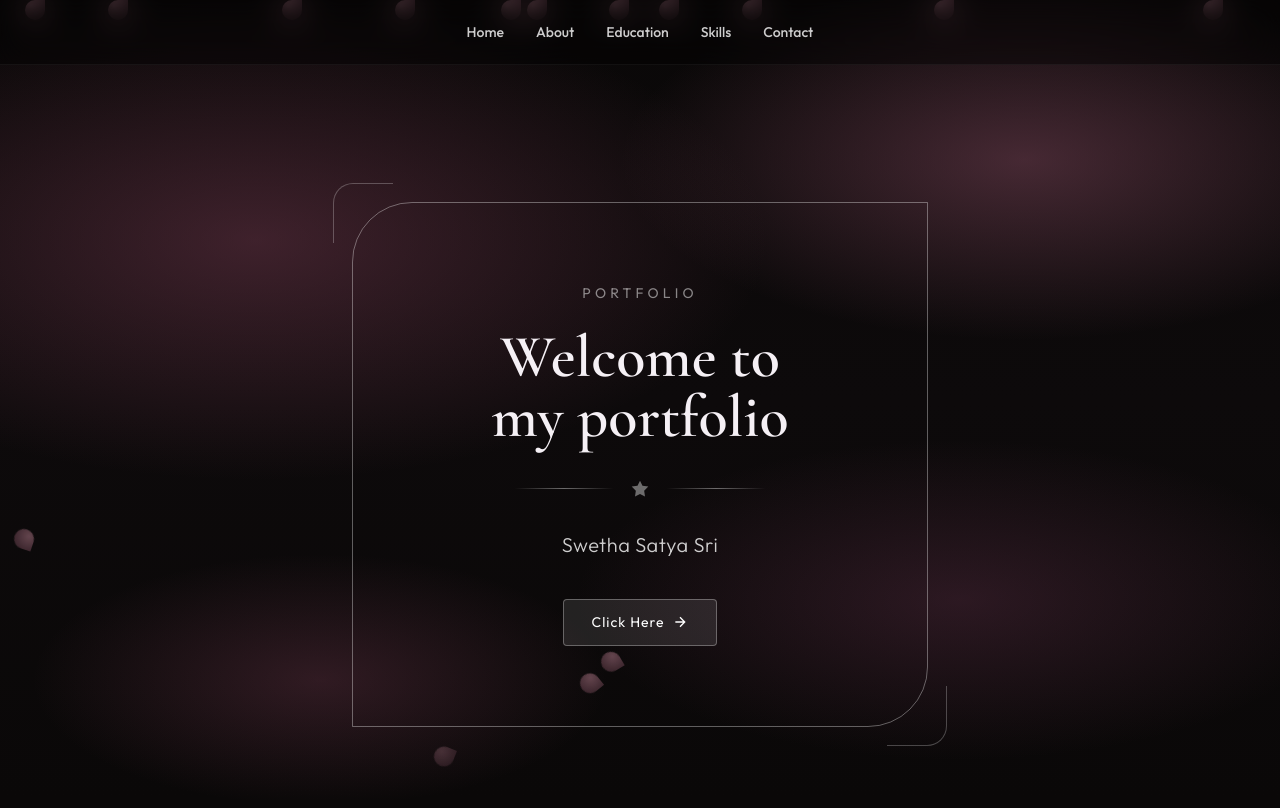
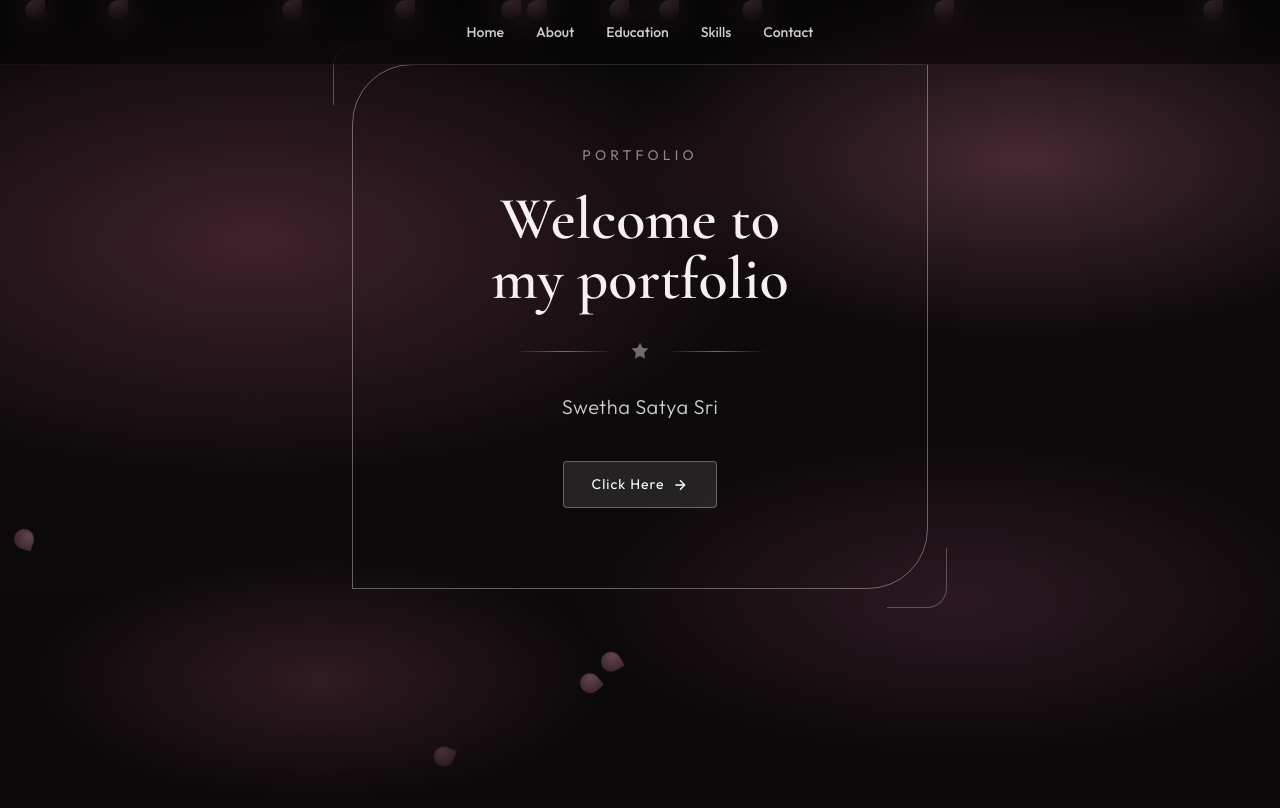
Before and after one commit to Swethach555/portfolio2, a plain HTML site: page index.html in a window 1280 px wide. Drawn offline with nearby package versions, Linux system fonts and the light colour scheme.

Commit message:
Update index.html

```diff
--- a/index.html
+++ b/index.html
@@ -3,7 +3,7 @@
 <head>
   <meta charset="UTF-8">
   <meta name="viewport" content="width=device-width, initial-scale=1.0">
-  <title>Swetha Satya Sri | Portfolio</title>
+  <title>Swetha Satya Sri | portfolio</title>
   <script src="https://cdn.tailwindcss.com"></script>
   <link rel="preconnect" href="https://fonts.googleapis.com">
   <link rel="preconnect" href="https://fonts.gstatic.com" crossorigin>
@@ -114,11 +114,11 @@
       opacity: 1;
       flex-direction: column;
       align-items: center;
-      justify-content: center;
+      justify-content: flex-start;
       width: 100%;
       /* Compact spacing instead of full screen height */
-      padding-top: 6rem;
-      padding-bottom: 4rem;
+      padding-top: 0rem;
+      padding-bottom: 2rem;
     }
 
     /* Specific override for Landing Page to keep it centered vertically */
```
